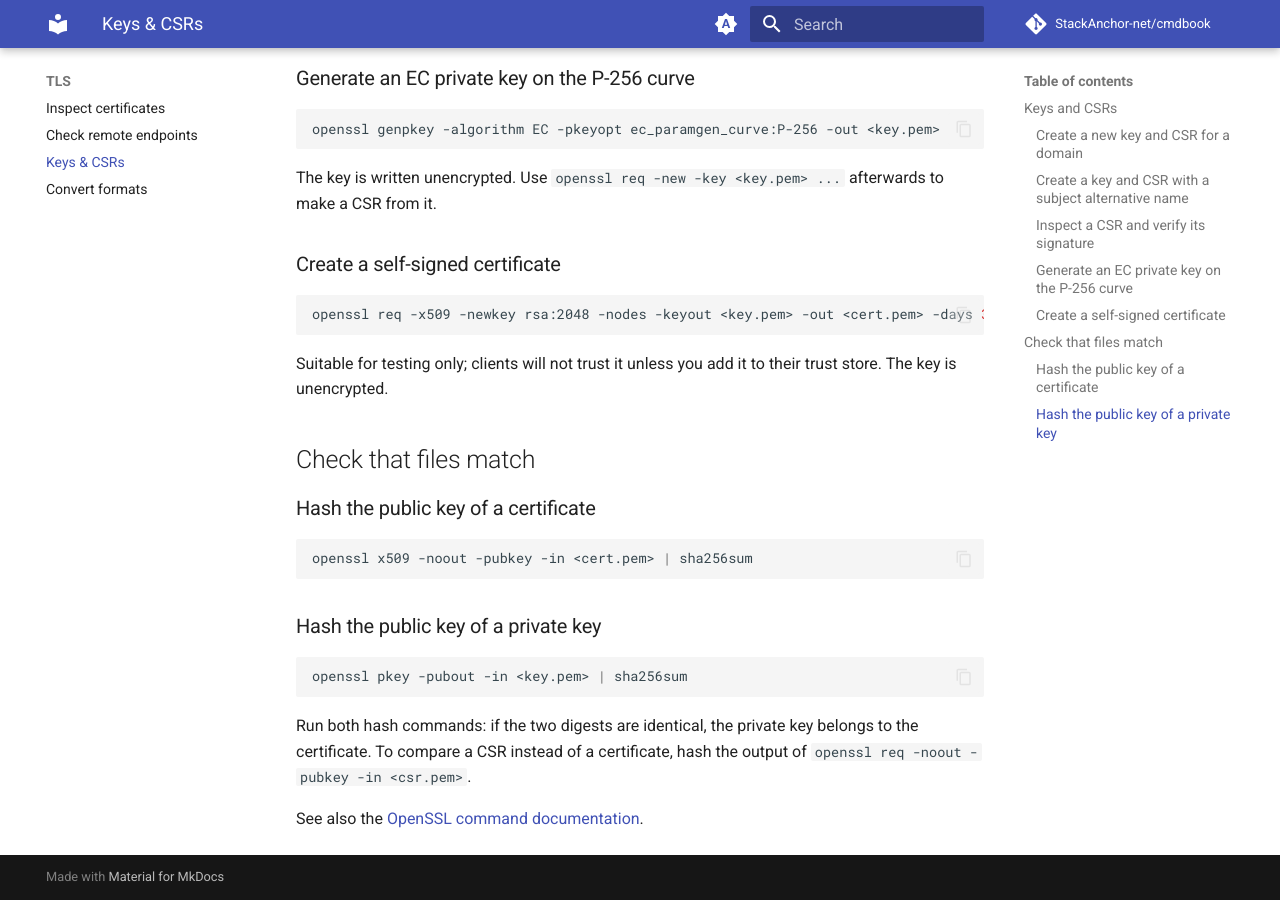
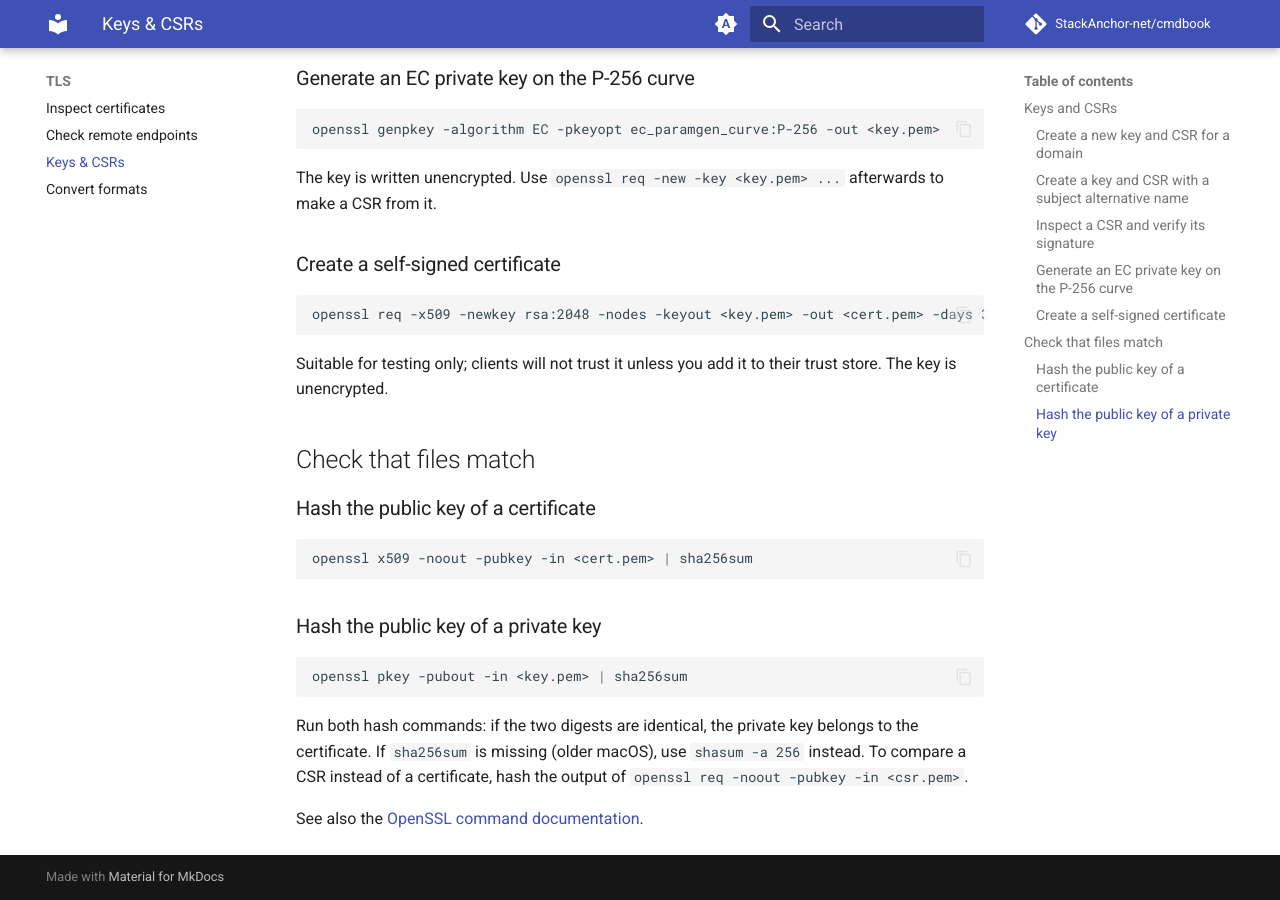
Before and after one commit to StackAnchor-net/cmdbook, an MkDocs documentation site: the page built from docs/tls/keys-csr.md, in a window 1280 px wide and 900 px high, scrolled down 919 px. Built offline with MkDocs 1.6.1 and Material for MkDocs 9.7.7, drawn with Linux system fonts in a browser that asks for light colours; comment, search, counter and statistics services are not loaded.

Commit message:
Note LibreSSL on macOS and shasum alternative
Co-Authored-By: Claude Opus 5.5 <noreply@anthropic.com>

````diff
--- a/docs/tls/keys-csr.md
+++ b/docs/tls/keys-csr.md
@@ -59,6 +59,6 @@ openssl x509 -noout -pubkey -in <cert.pem> | sha256sum
 openssl pkey -pubout -in <key.pem> | sha256sum
 ```
 
-Run both hash commands: if the two digests are identical, the private key belongs to the certificate. To compare a CSR instead of a certificate, hash the output of `openssl req -noout -pubkey -in <csr.pem>`.
+Run both hash commands: if the two digests are identical, the private key belongs to the certificate. If `sha256sum` is missing (older macOS), use `shasum -a 256` instead. To compare a CSR instead of a certificate, hash the output of `openssl req -noout -pubkey -in <csr.pem>`.
 
 See also the [OpenSSL command documentation](https://docs.openssl.org/master/man1/).
````
Also changed, not shown: docs/tls/inspect.md (+2 -0 lines).
